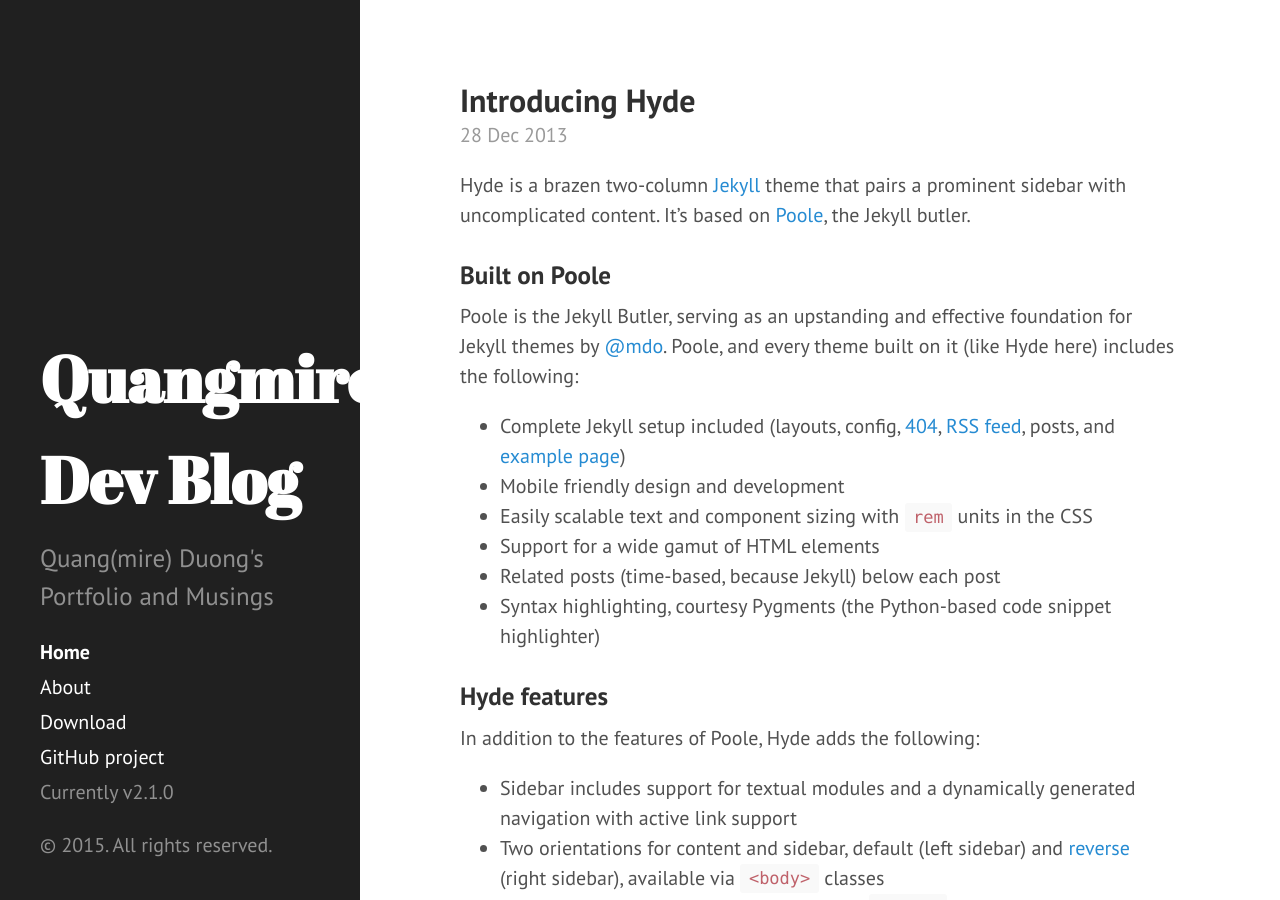
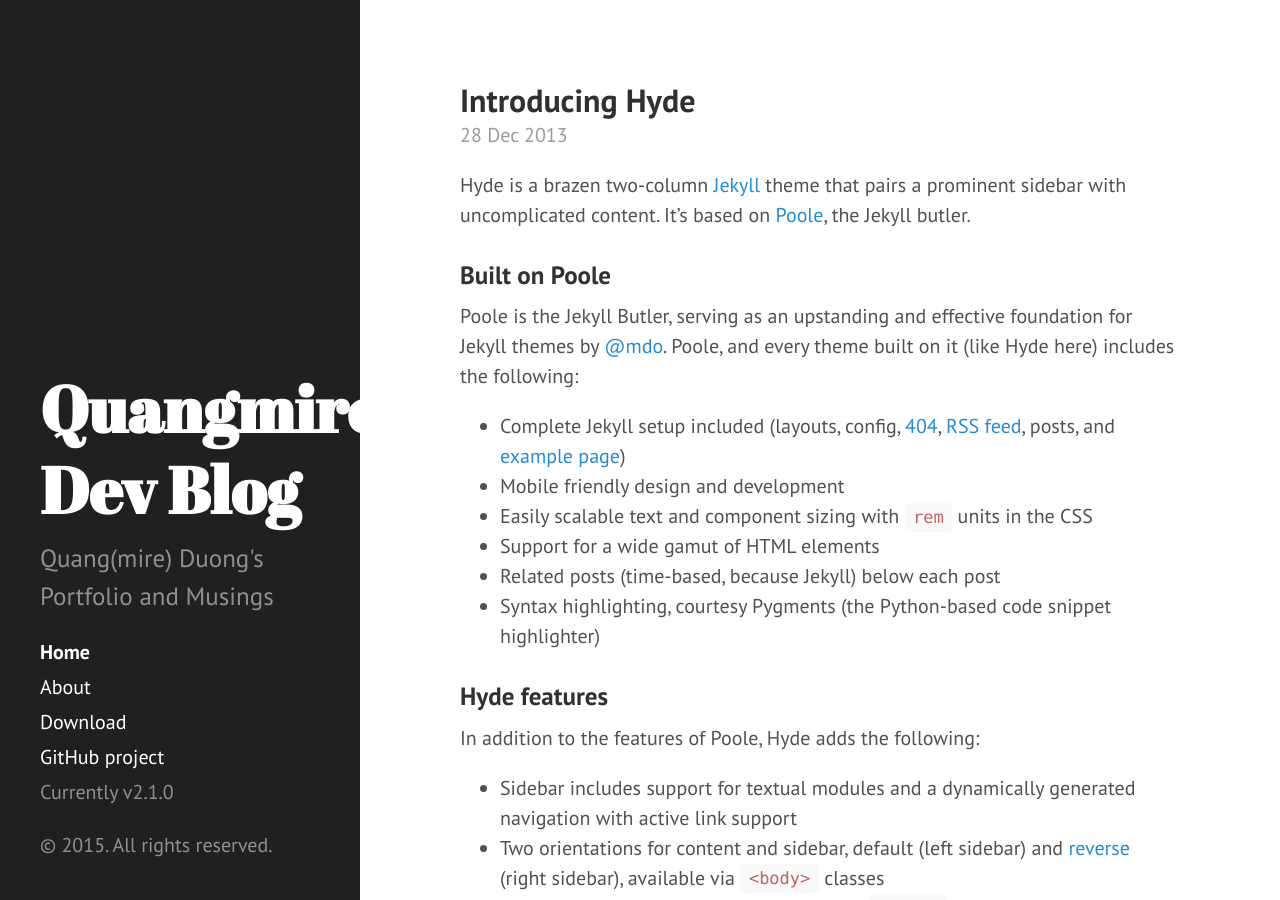
Before and after one commit to Quangmire/quangduong.me, a Jekyll site: the page built from index.html, in a window 1280 px wide and 900 px high. Built offline with Jekyll 4.4.1, drawn with Linux system fonts in a browser that asks for light colours; Markdown is read by kramdown in place of the engine named in the settings; the list of posts is cut into pages by our own code.

```diff
--- a/_config.yml
+++ b/_config.yml
@@ -7,7 +7,7 @@ permalink:        pretty
 relative_permalinks: true
 
 # Setup
-title:            "<p>Quangmire's</p><p>Dev Blog</p>"
+title:            "Quangmire's Dev Blog"
 tagline:          "Quang's Portfolio"
 description:      "Quang(mire) Duong's Portfolio and Musings"
 url:              http://hyde.getpoole.com
```
